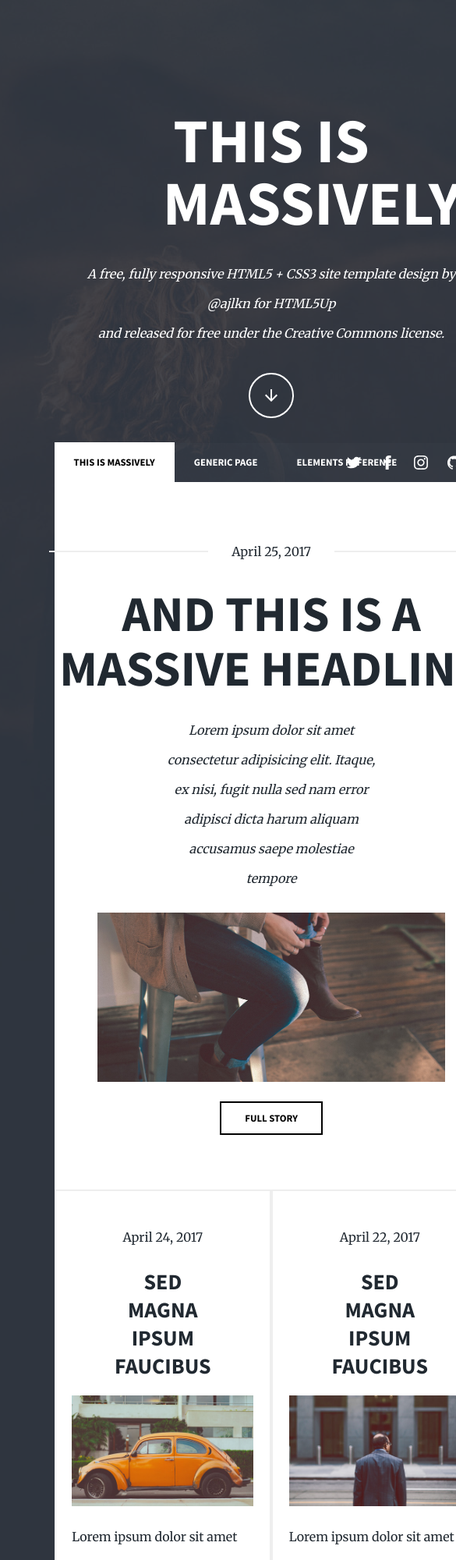
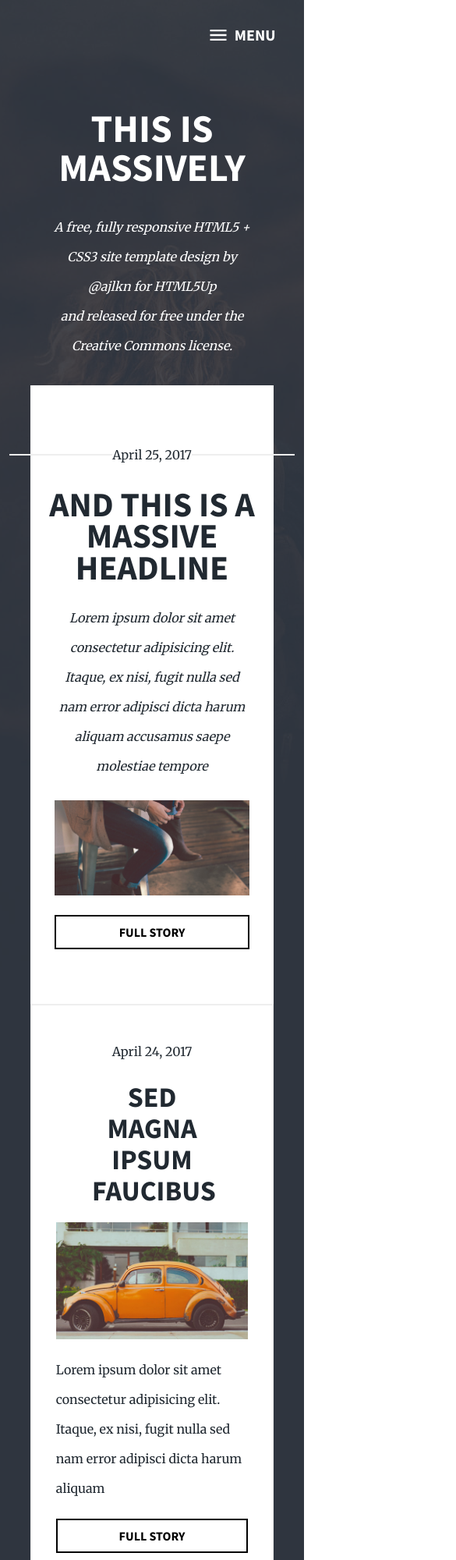
Before and after one commit to ManideepPaul/Massively-landing-page, a plain HTML site: page index.html in a window 390 px wide. Shown: the top 2000 px of the page at 78% size, 585 px wide, since content can reach past the window. Drawn offline with Linux system fonts and the light colour scheme.

Commit message:
responsive.css added

```diff
--- a/index.html
+++ b/index.html
@@ -5,6 +5,7 @@
     <meta http-equiv="X-UA-Compatible" content="IE=edge" />
     <meta name="viewport" content="width=device-width, initial-scale=1.0" />
     <link rel="stylesheet" href="style.css" />
+    <link rel="stylesheet" href="responsive.css" />
     <title>codedamn Project</title>
   </head>
   <body>
@@ -12,6 +13,12 @@
     <div class="mainContainer">
       <!-- heroSec -->
       <!-- <img class="bg" src="./assets/images/bg.jpg" alt="" /> -->
+	  <div class="mobMenu">
+		  <svg>
+			  <img src="./assets/Icon/menu_white_48dp.svg" alt="">
+			</svg>
+			<h1 class="heading1">menu</h1>
+	  </div>
       <div class="heading">
         <h1 class="heading1">This is</h1>
         <h1 class="heading1">Massively</h1>
@@ -192,16 +199,26 @@
               <h3 class="heading3">next &nbsp; ></h3>
             </div>
           </div>
+		  <div class="next page">
+			<h3 class="heading3">next &nbsp; ></h3>
+		  </div>
+          <!-- allBlogs -->
         </div>
         <div class="endContainer">
           <form class="contact">
             <label for="name"><h3 class="heading3">name</h3></label>
-            <input type="text" name="name" class="input"/>
+            <input type="text" name="name" class="input" />
             <label for="email"><h3 class="heading3">email</h3></label>
             <input type="email" class="input" />
             <label for="message"><h3 class="heading3">message</h3></label>
-            <textarea name="message" id="" cols="30" rows="10"  class="input"></textarea>
-            <h3 class="heading3 button">full story</h3>
+            <textarea
+              name="message"
+              id=""
+              cols="30"
+              rows="10"
+              class="input"
+            ></textarea>
+            <h3 class="heading3 button">send message</h3>
           </form>
           <aside class="contactInfo">
             <div class="address borTwo">
@@ -226,7 +243,7 @@
                   src="./assets/Icon/twitter-svgrepo-com.svg"
                   alt="twitter"
                 />
-			  </div>
+              </div>
               <div class="icon">
                 <img
                   src="./assets/Icon/facebook-svgrepo-com.svg"
@@ -247,9 +264,9 @@
         </div>
         <footer>
           <span class="heading3">© untitled</span>
-          <span class="heading3">|</span>
+          <span class="heading3 hidden">|</span>
           <span class="heading3">design : html5 up</span>
-          <span class="heading3">|</span>
+          <span class="heading3 hidden">|</span>
           <span class="heading3">demo images: unsplash</span>
         </footer>
       </section>
--- /dev/null
+++ b/responsive.css
@@ -0,0 +1,165 @@
+@media screen and (max-width: 960px) {
+  .heading1 {
+    font-family: "Source Sans Pro", sans-serif;
+    font-size: 50px;
+    line-height: 50px;
+    color: #ffffff;
+    text-transform: uppercase;
+    text-align: center;
+    width: 100%;
+  }
+
+  .heading2 {
+    font-family: "Source Sans Pro", sans-serif;
+    font-size: 44px;
+    line-height: 40.4px;
+    color: #212931;
+    text-transform: uppercase;
+    text-align: center;
+    font-weight: bolder;
+  }
+
+  .heading3 {
+    font-family: "Source Sans Pro", sans-serif;
+    font-size: 10.8px;
+    line-height: 17.2px;
+    color: #717981;
+    text-transform: uppercase;
+  }
+
+  .mobMenu {
+      display: flex;
+      justify-content: center;
+      align-items: center;
+      position: absolute;
+      top: -30px;
+      right: 30px;
+  }
+
+  .mobMenu h1 {
+    width: 18%;
+    font-size: 20px;
+
+  }
+
+  /* hidded elements */
+
+  .arrow {
+    display: none;
+  }
+
+  nav {
+    display: none;
+  }
+
+  /* hidden elements */
+
+
+  .line {
+    height: 2px;
+    width: 130%;
+    background-color: #eeeeee;
+    position: absolute;
+  }
+
+  .l1 {
+    right: -130%;
+  }
+
+  .l2 {
+    left: -130%;
+  }
+
+  .button {
+    border: 2px solid black;
+    padding: 10px 30px;
+    color: black;
+    font-size: 16px;
+    line-height: 20px;
+    width: 80%;
+    text-align: center;
+    box-sizing: border-box;
+  }
+
+  .blogDesc {
+    text-align: center;
+    width: 80%;
+    font-style: italic;
+  }
+
+  .allBlogs {
+    display: flex;
+    flex-direction: column;
+  }
+
+  .blog {
+    display: flex;
+    flex-direction: column;
+    justify-content: center;
+    align-items: center;
+    border: 2px solid #eeeeee;
+    width: 100%;
+    gap: 20px;
+    padding: 40px 0;
+    box-sizing: border-box;
+  }
+
+  .blog .heading2 {
+    font-size: 36px;
+    line-height: 40px;
+  }
+
+  .smImg {
+    width: 80%;
+  }
+
+  .smBlogDesc {
+    width: 80%;
+}
+
+.pages {
+    display: none;
+}
+
+.next {
+    display: inline-block;
+    width: 100px;
+    text-align: center;
+    margin: 20px auto;
+}
+
+.next .heading3 {
+    color:#212931;
+    font-size: 16px;
+    line-height: 20px;
+}
+
+.endContainer {
+    background-color: #f5f5f5;
+    display: flex;
+    flex-direction: column;
+    width: 100%;
+}
+
+.endContainer .button {
+    width: 100%;
+    text-align: center;
+    border-color: #717981;
+    margin-top: 25px;
+}
+
+.contact {
+    width: 100%;
+}
+.contactInfo {
+    width: 100%;
+}
+
+footer {
+    flex-direction: column;
+}
+
+footer .hidden {
+    display: none;
+}
+}
--- a/style.css
+++ b/style.css
@@ -79,9 +79,13 @@ body {
     z-index: -10;
 }
 
+.mobMenu {
+    display: none;
+}
+
 .heading {
     margin-top: 140px;
-    max-width: 40%;
+    max-width: 100%;
 }
 
 .heroP {
@@ -176,6 +180,7 @@ nav {
     display: flex;
     align-items: center;
     justify-content: space-between;
+    box-sizing: border-box;
 }
 
 .line {
@@ -183,6 +188,7 @@ nav {
     width: 200%;
     background-color: #eeeeee;
     position: absolute;
+    box-sizing: border-box;
 }
 
 .l1 {
@@ -202,6 +208,7 @@ nav {
     width: 50%;
     font-style: italic;
 }
+
 
 /* bigBlog  */
 
@@ -263,6 +270,10 @@ nav {
 
 .dot .heading3 {
     color: #eeeeee;
+}
+
+.next {
+    display: none;
 }
 
 /* page */
```
Also changed, not shown: assets/Icon/menu_white_48dp.svg (added).
